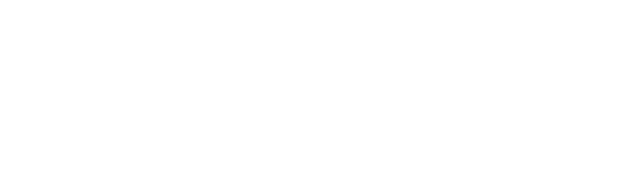
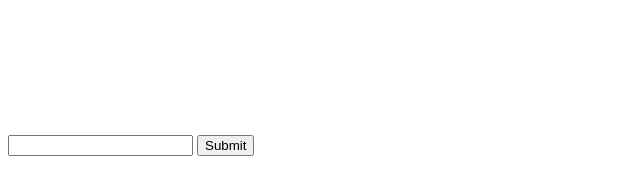
Before and after one commit to SchoolFlashCards3/websiteprotectioncode, a plain HTML site: page index.html in a window 1280 px wide. Shown: the whole page, without its empty margins (0-640 px from the left). Drawn offline with Linux system fonts and the light colour scheme.

Commit message:
Update index.html

```diff
--- a/index.html
+++ b/index.html
@@ -18,3 +18,14 @@
         }
     </script>
 </head>
+<body>
+    <div id="codeForm">
+        <h2 style="color: #ffffff">Welcome to template!</h2>
+        <br>
+        <p style="color: #ffffff">Please put in the password to continue.</p>
+        <form onsubmit="return checkCode()">
+            <input type="text" id="codeInput" required>
+            <input type="submit" value="Submit">
+        </form>
+    </div>
+    <div id="protectedContent" style="display:none;">
```
